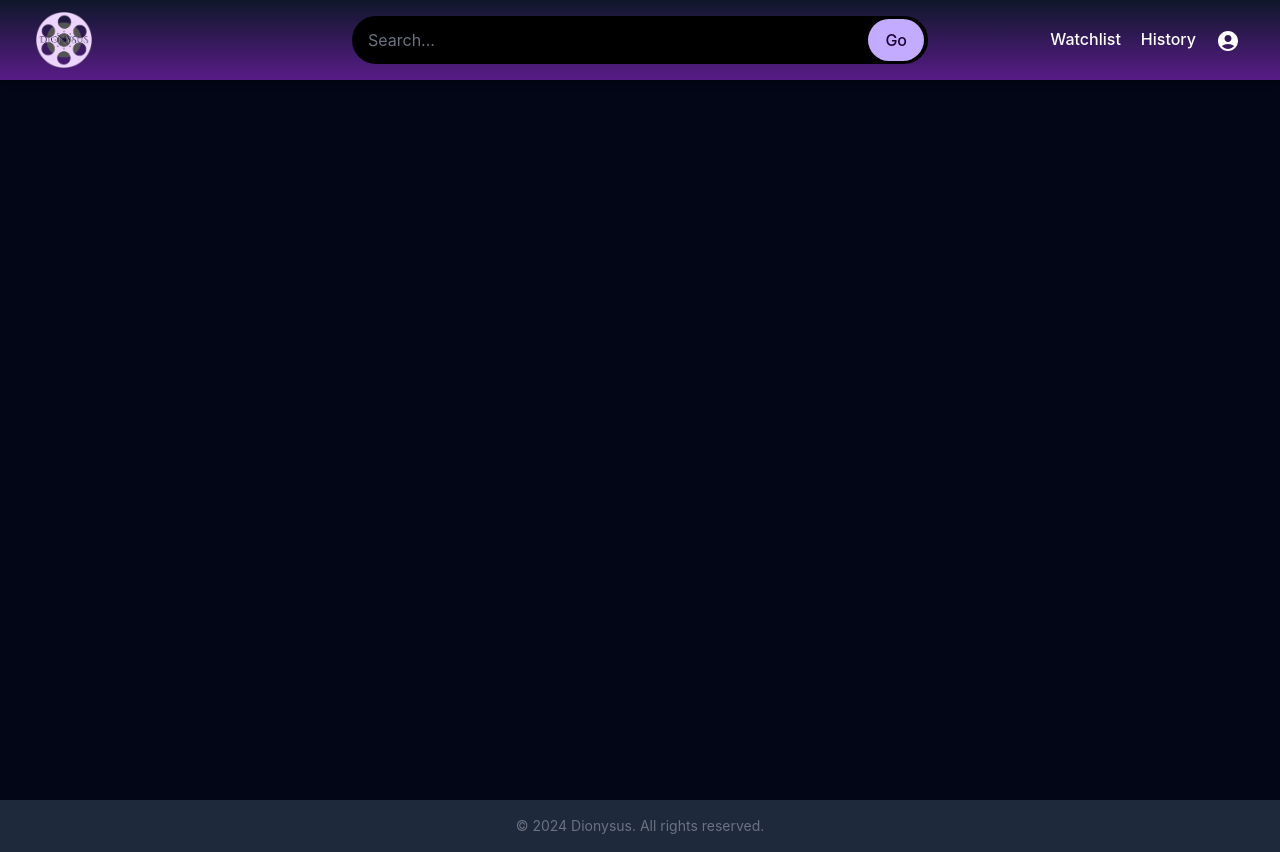
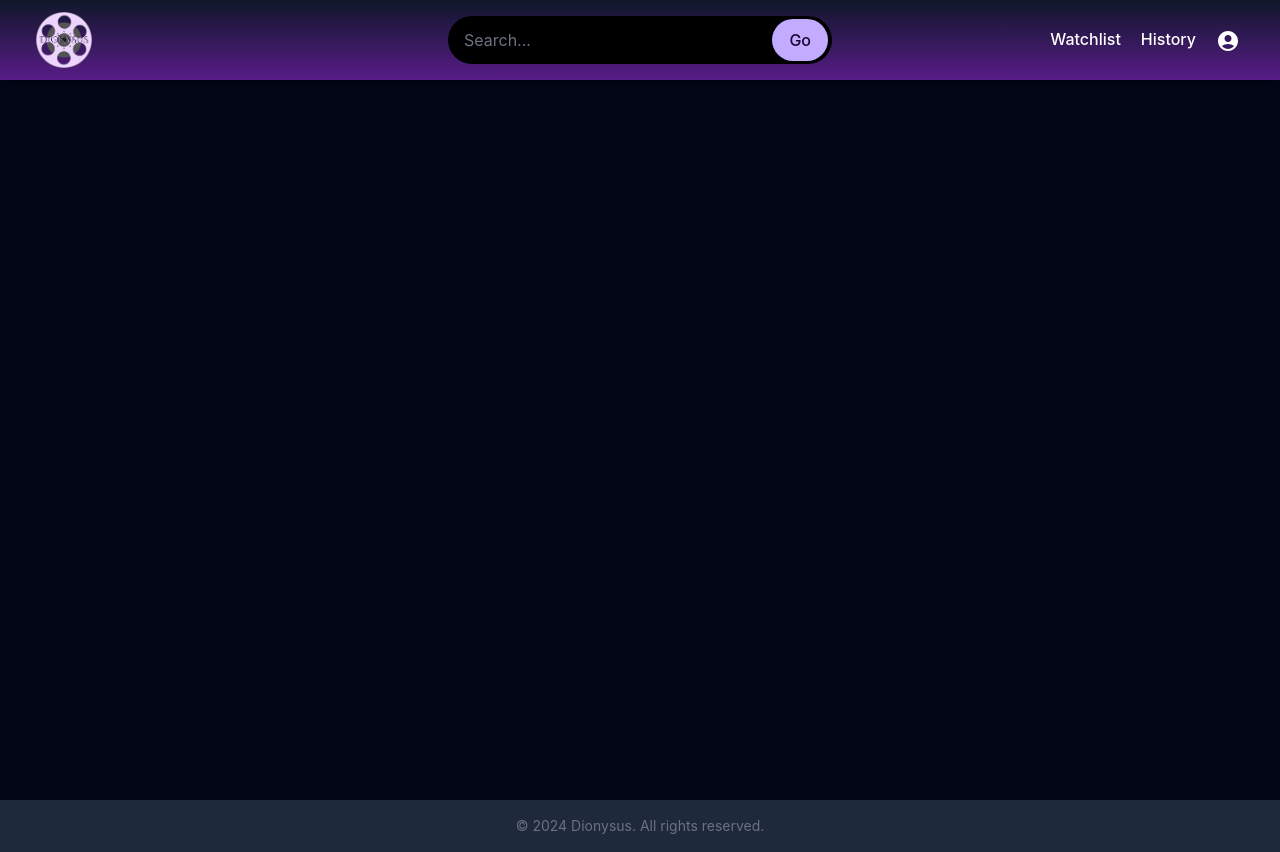
Before and after one commit to LycaonIndustries/Dionysus-Frontend, a React (Vite) app: page /history in a window 1280 px wide. Built offline with nearby package versions, Linux system fonts and the light colour scheme; a web font is replaced by a local one.

Commit message:
Set wifth

```diff
--- a/src/components/Search.tsx
+++ b/src/components/Search.tsx
@@ -4,6 +4,7 @@ import React from "react";
 // SearchBar component for inputting search queries
 const SearchBar: React.FC = () => {
   return (
+    <div className="w-full">
       <div className="search-container flex items-center bg-black text-gray-300 rounded-full h-12">
         <input
           type="text"
@@ -30,10 +31,11 @@ const SearchBar: React.FC = () => {
           <span id="defaultSearchText" className="hidden md:block">
             Go
           </span>
-        <span className="md:hidden flex items-center justify-center w-1 h-5  bg-brand text-white">
+          <span className="md:hidden flex items-center justify-center w-1 h-5  bg-transparent text-brand-dark text-white">
             <SearchIcon />
           </span>
         </button>
+      </div>
     </div>
   );
 };
--- a/src/layouts/Header.tsx
+++ b/src/layouts/Header.tsx
@@ -47,7 +47,7 @@ const Header: React.FC = () => {
         </Link>
 
         {/* Centered search bar container */}
-        <div className="absolute left-1/2 transform -translate-x-1/2 w-full max-w-xl">
+        <div className="absolute left-1/2 transform -translate-x-1/2 w-96 max-w-2xl">
           <SearchBar />
         </div>
 
```
Lines whose indentation alone changed are shown as unchanged.
